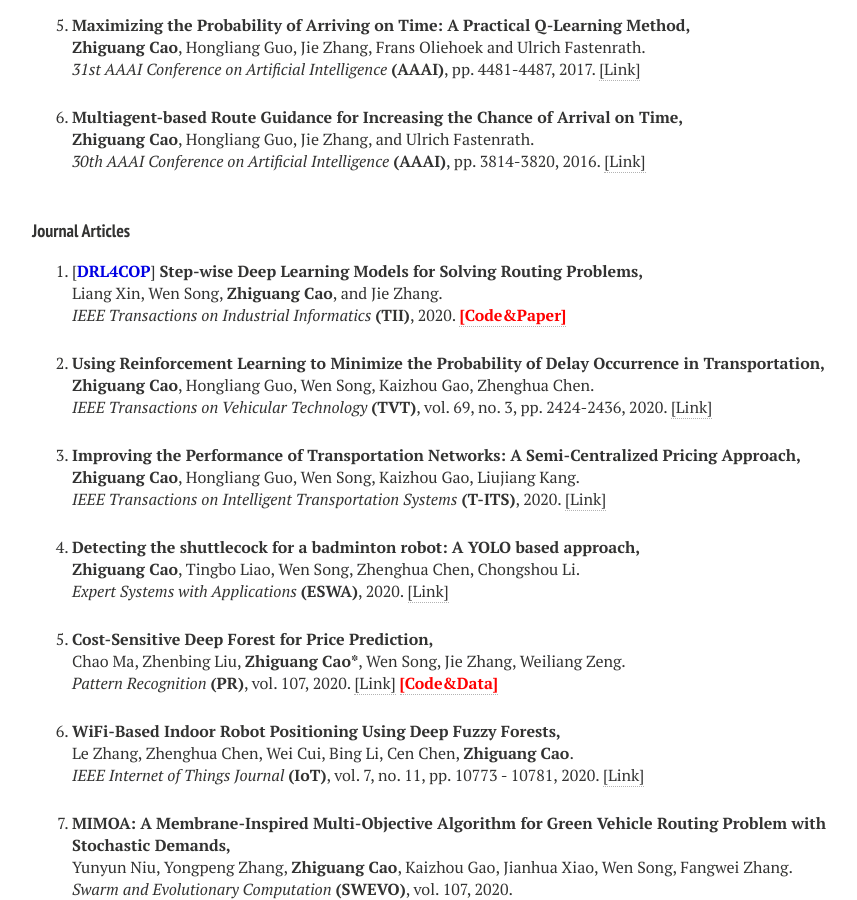
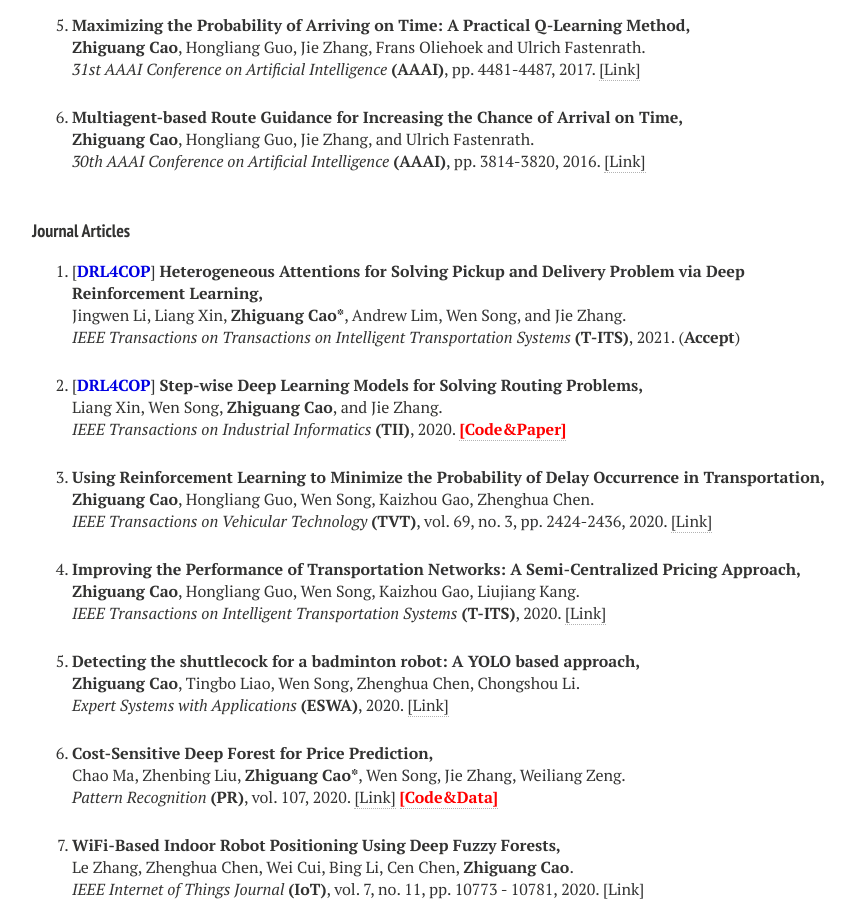
Before and after one commit to zhiguangcaosg/zhiguangcaosg.github.io, a Jekyll site: the page built from publications.md, in a window 1280 px wide and 900 px high, scrolled down 977 px. Shown: the whole window, without its empty margins (288-1145 px from the left). Built offline with Jekyll 4.4.1, drawn with Linux system fonts in a browser that asks for light colours; nearby versions of some CDN libraries.

Commit message:
Update publications.html

```diff
--- a/_layouts/publications.html
+++ b/_layouts/publications.html
@@ -242,6 +242,14 @@ div.bibtex pre { font-size: 75%; overflow: auto;  width: 100%; padding: 0em 0em;
 
 <li>
 <p>
+[<font color="#0000E3"><b>DRL4COP</b></font>] <b>Heterogeneous Attentions for Solving Pickup and Delivery Problem via Deep Reinforcement Learning,</b>
+<br> Jingwen Li, Liang Xin, <b>Zhiguang Cao*</b>, Andrew Lim, Wen Song, and Jie Zhang.<br>
+<i> IEEE Transactions on Transactions on Intelligent Transportation Systems</i> <b>(T-ITS)</b>, 2021. (<b>Accept</b>)
+</p>
+</li>
+
+<li>
+<p>
 [<font color="#0000E3"><b>DRL4COP</b></font>] <b>Step-wise Deep Learning Models for Solving Routing Problems,</b>
 <br> Liang Xin, Wen Song, <b>Zhiguang Cao</b>, and Jie Zhang.<br>
 <i> IEEE Transactions on Industrial Informatics</i> <b>(TII)</b>, 2020. <a href="https://github.com/liangxinedu/stepwise" target="_blank"><font color="#FF0000"><b>[Code&Paper]</b> </font></a>
```
